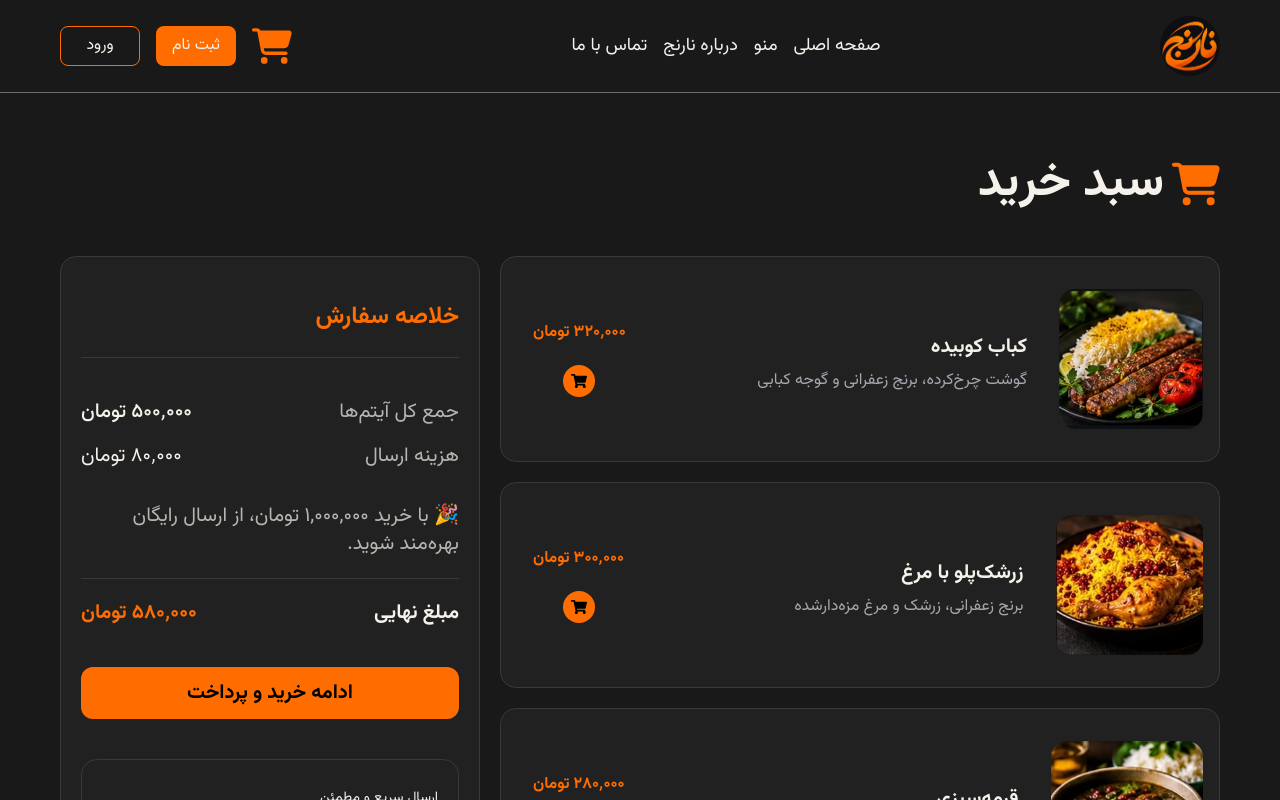
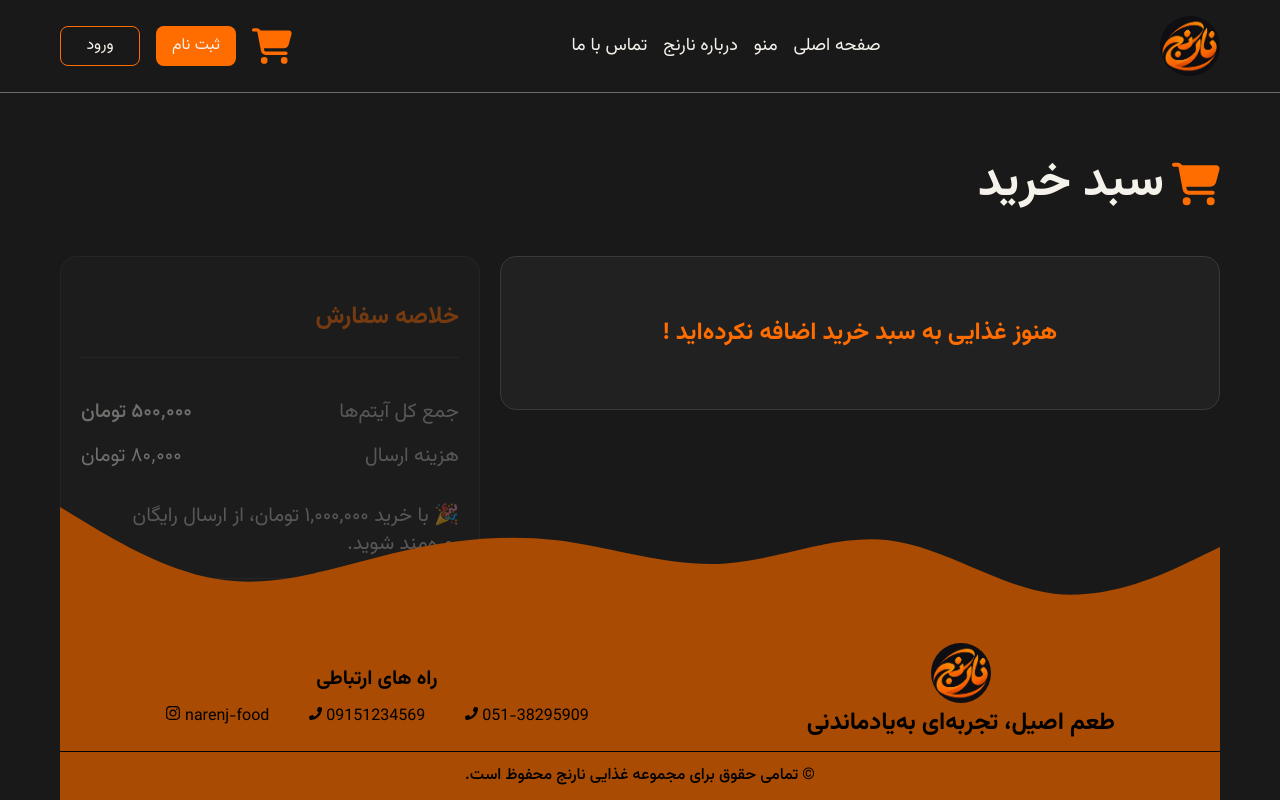
Before and after one commit to mollaei-dev/narenj-food, a React (Vite) app: page /narenj-food/cart in a window 1280 px wide. Shown: the top 800 px of the page. Built offline with nearby package versions, Linux system fonts and the light colour scheme.

Commit message:
feat: connect CartPage to cart store and add empty state

```diff
--- a/src/pages/CartPage.tsx
+++ b/src/pages/CartPage.tsx
@@ -1,9 +1,10 @@
 import CartSummary from "@/components/CartSummary";
 import FoodCard from "@/components/FoodCard";
 import { FaCartShopping } from "react-icons/fa6";
-import { foods } from "@/data/foods";
+import { useCartStore } from "@/store/cartStore";
 
 function CartPage() {
+  const cart = useCartStore((state) => state.cart);
   return (
     <div className="mt-10 xl:mt-20">
       <div className="flex flex-col gap-5">
@@ -11,26 +12,30 @@ function CartPage() {
           <FaCartShopping className="text-4xl text-[#FF6D00] xl:text-5xl" />
           <h1 className="text-4xl font-bold xl:text-5xl">سبد خرید </h1>
         </div>
-        {/* <p className="text-lg text-[#A7A7B0]">سبد خرید شما خالی است </p> */}
         <div className="mt-7 flex w-full min-w-0 flex-col items-center gap-5 pl-0 sm:items-stretch lg:pl-101 xl:pl-110 2xl:pl-130">
-          {foods
-            .filter((food) => food.id < 4)
-            .map((food) => (
-              <div
+          {cart.length === 0 ? (
+            <div className="rounded-2xl w-full border border-[#3A3939] bg-[#222121] p-5">
+              <p className="py-10 text-center text-xl sm:text-2xl font-bold text-[#FF6D00]">
+                هنوز غذایی به سبد خرید اضافه نکرده‌اید !
+              </p>
+            </div>
+          ) : (
+            cart.map((food) => (
+              <FoodCard
                 key={food.id}
-                className="flex min-h-47 w-full justify-center sm:justify-stretch"
-              >
-                <FoodCard
+                foodID={food.id}
                 title={food.name}
                 description={food.description}
                 price={food.price}
                 image={food.image}
                 variant="horizontal"
               />
+            ))
+          )}
         </div>
-            ))}
-        </div>
-        <aside className="lg:fixed lg:top-52 lg:left-10 lg:w-97 xl:top-64 xl:left-15 xl:w-105 2xl:left-20 2xl:w-120">
+        <aside
+          className={`${cart.length === 0 ? "pointer-events-none opacity-40" : ""} lg:fixed lg:top-52 lg:left-10 lg:w-97 xl:top-64 xl:left-15 xl:w-105 2xl:left-20 2xl:w-120`}
+        >
           <CartSummary variant="large" />
         </aside>
       </div>
```
Lines whose indentation alone changed are shown as unchanged.
